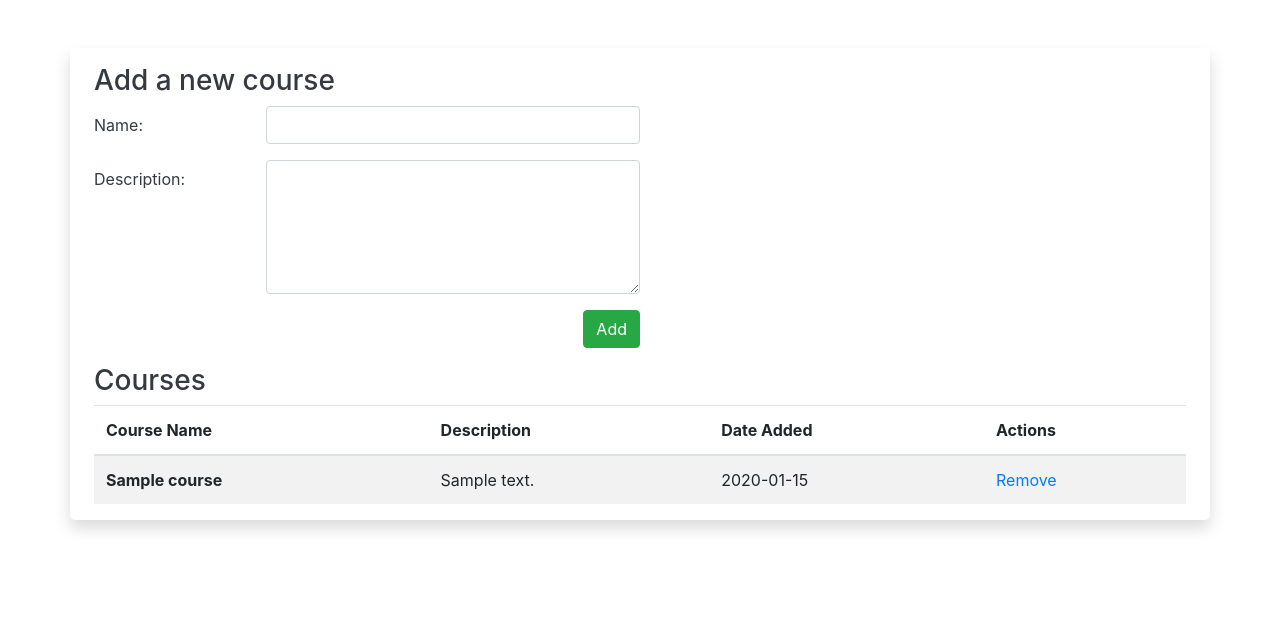
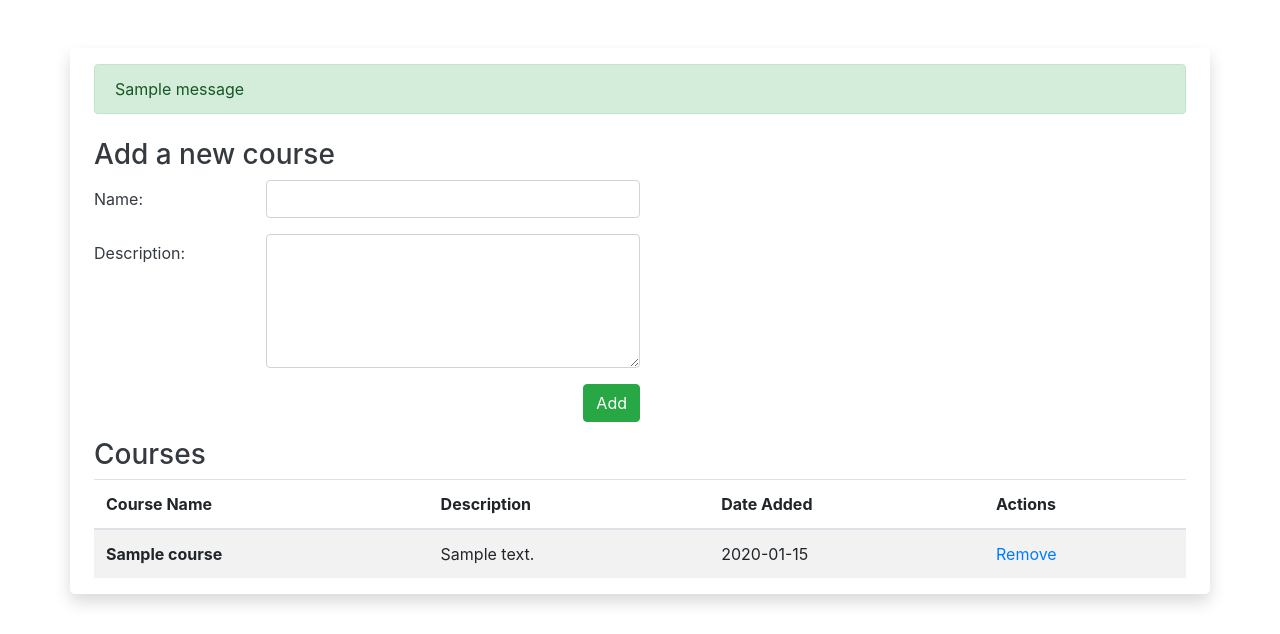
Before and after one commit to ewink1977/Course_List_Proj, a Django app: template course_list/templates/html/home.html in a window 1280 px wide. Shown: the top 634 px of the page. Run offline with Django 3.2, Linux system fonts and the light colour scheme; the template is opened without the code that fills it: most values are stand-ins (such as "Sample title", 1, 10 or a date in 2020); one stand-in notice (Sample message) is shown; some libraries are stand-ins or nearby versions.

Commit message:
HTML Commit.

```diff
--- a/course_list/templates/html/base.html
+++ b/course_list/templates/html/base.html
@@ -11,6 +11,17 @@
 </head>
 <body>
     <div class="container rounded-lg shadow bg-gradient-light text-dark mt-5 pt-3 pl-4 pr-4">
+        <div class="row align-items-start justify-content-start mb-2">
+            <div class="col align-self-start">
+                {% if messages %}
+                    {% for message in messages %}
+                        <div class="alert alert-{{ message.tags }}">
+                            {{ message }}
+                        </div>
+                    {% endfor %}
+                {% endif %}
+            </div>
+        </div>
     {% block content %}
     {% endblock content %}
     </div>
--- a/course_list/templates/html/home.html
+++ b/course_list/templates/html/home.html
@@ -4,6 +4,7 @@
     <div class="col">
         <h3>Add a new course</h3>
         <form action="{% url 'add_course' %}" method="POST">
+            {% csrf_token %}
             <div class="form-group row">
                 <label for="coursename" class="col-sm-2 col-form-label">Name:</label>
                 <input type="text" class="form-control col-sm-4" id="coursename" name="coursename">
```
